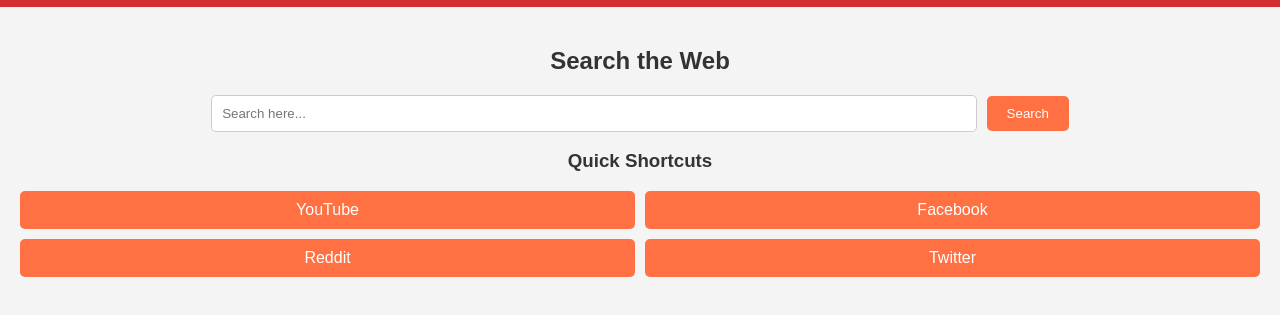
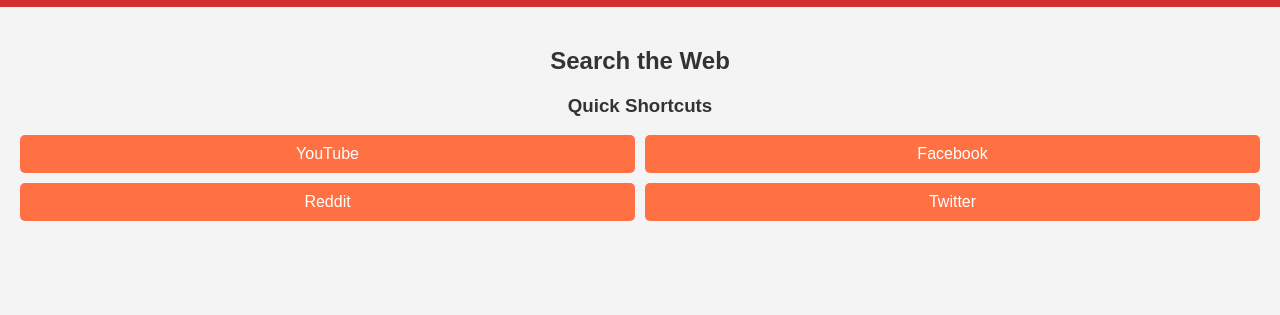
Before and after one commit to ZeroKirisame01/Pendragon-Browser-, a plain HTML site: page index.html in a window 1280 px wide. Shown: the part 93-408 px from the top of the page. Drawn offline with Linux system fonts and the light colour scheme.

Commit message:
Update index.html

```diff
--- a/index.html
+++ b/index.html
@@ -6,6 +6,8 @@
   <title>Pendragon Browser</title>
   <link rel="stylesheet" href="style.css">
   <script src="script.js" defer=""></script>
+  <script async src="https://cse.google.com/cse.js?cx=1002ad4d2c3124e7e">
+  </script>
 </head>
 <body>
   <header>
@@ -21,10 +23,9 @@
   <main>
     <section class="search-section">
       <h2>Search the Web</h2>
-      <form id="search-form" action="https://www.google.com/search" method="get" target="_blank">
-        <input type="text" name="q" placeholder="Search here..." required>
-        <button type="submit">Search</button>
-      </form>
+
+    <div class="gcse-search"></div>
+    </form>
     </section>
 
     <section class="shortcuts">
```
